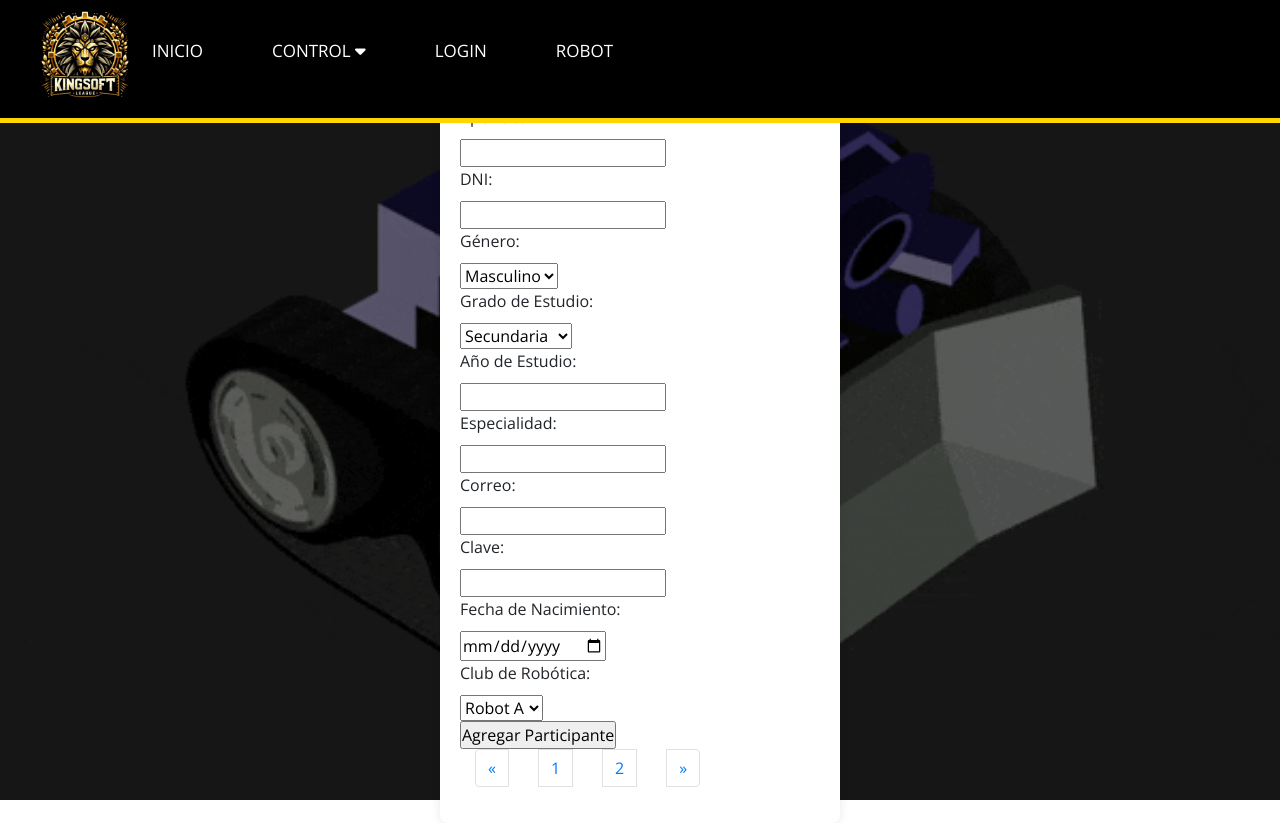
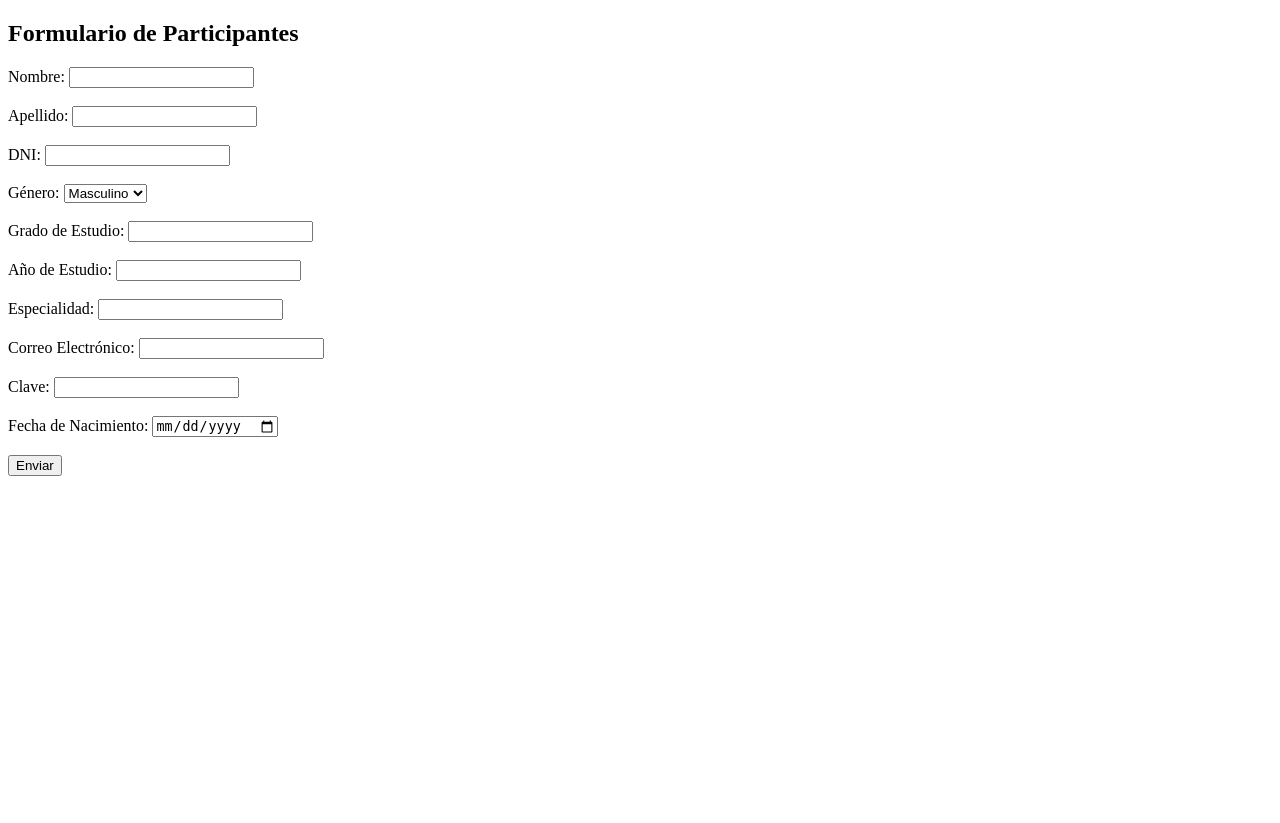
Before and after one commit to Sarai6e/APP-KINGSOFT-LEAGUE, a PHP site: page /agregar_participantes.php in a window 1280 px wide. After the commit the page ends 476 px from the top, so only its background shows below. Run offline with PHP 8.4, Linux system fonts and the light colour scheme; data comes from the database, SQL or seed files in the repository.

Commit message:
avance turno mañana 01_04_24

```diff
--- a/Versión_1/Diseño/ParticipanteView.php
+++ b/Versión_1/Diseño/ParticipanteView.php
@@ -37,7 +37,7 @@ $participantes = $controller->getAllParticipantes();
         <!-- Título y botón de agregar -->
         <div class="d-flex justify-content-between align-items-center mb-4">
             <h1 class="mt-4 mb-4">Participantes</h1>
-            <a href="agregar_club.php" class="btn btn-success">Agregar Participantes</a>
+            <a href="agregar_participantes.php" class="btn btn-success">Agregar Participantes</a>
         </div>
     <table class="table table-bordered">
         <thead class="thead-dark">
--- a/Versión_1/Diseño/agregar_participantes.php
+++ b/Versión_1/Diseño/agregar_participantes.php
@@ -1,160 +1,94 @@
+<!DOCTYPE html>
+<html lang="es">
+<head>
+  <meta charset="UTF-8">
+  <meta name="viewport" content="width=device-width, initial-scale=1.0">
+  <title>Formulario de Participantes</title>
+</head>
+<body>
+  <h2>Formulario de Participantes</h2>
+  <form action="procesar_formulario.php" method="POST">
+    <label for="nombre">Nombre:</label>
+    <input type="text" id="nombre" name="nombre" required maxlength="50"><br><br>
+
+    <label for="apellido">Apellido:</label>
+    <input type="text" id="apellido" name="apellido" required maxlength="50"><br><br>
+
+    <label for="dni">DNI:</label>
+    <input type="text" id="dni" name="dni" required maxlength="10"><br><br>
+
+    <label for="genero">Género:</label>
+    <select id="genero" name="genero" required>
+      <option value="1">Masculino</option>
+      <option value="2">Femenino</option>
+      <option value="3">Otro</option>
+    </select><br><br>
+
+    <label for="grado_estudio">Grado de Estudio:</label>
+    <input type="number" id="grado_estudio" name="grado_estudio" required><br><br>
+
+    <label for="año_estudio">Año de Estudio:</label>
+    <input type="number" id="año_estudio" name="año_estudio" required><br><br>
+
+    <label for="especialidad">Especialidad:</label>
+    <input type="text" id="especialidad" name="especialidad" required maxlength="50"><br><br>
+
+    <label for="correo">Correo Electrónico:</label>
+    <input type="email" id="correo" name="correo" required maxlength="100"><br><br>
+
+    <label for="clave">Clave:</label>
+    <input type="password" id="clave" name="clave" required maxlength="50"><br><br>
+
+    <label for="fecha_nacimiento">Fecha de Nacimiento:</label>
+    <input type="date" id="fecha_nacimiento" name="fecha_nacimiento" required><br><br>
+
+    <button type="submit">Enviar</button>
+  </form>
   <?php
-// Datos de conexión a la base de datos
+// Verificar si se ha enviado el formulario
+if ($_SERVER["REQUEST_METHOD"] == "POST") {
+    // Establecer conexión con la base de datos
     $servername = "localhost";
     $username = "root";
     $password = "";
     $dbname = "datosks";
 
-// Crear conexión
     $conn = new mysqli($servername, $username, $password, $dbname);
 
-// Verificar conexión
+    // Verificar la conexión
     if ($conn->connect_error) {
         die("Conexión fallida: " . $conn->connect_error);
     }
 
-// Mensaje de éxito o error
-$message = '';
+    // Obtener los datos del formulario
+    $nombre = $_POST['nombre'];
+    $apellido = $_POST['apellido'];
+    $dni = $_POST['dni'];
+    $genero = $_POST['genero'];
+    $grado_estudio = $_POST['grado_estudio'];
+    $año_estudio = $_POST['año_estudio'];
+    $especialidad = $_POST['especialidad'];
+    $correo = $_POST['correo'];
+    $clave = $_POST['clave'];
+    $fecha_nacimiento = $_POST['fecha_nacimiento'];
 
-// Verificar si se ha enviado el formulario
-if ($_SERVER["REQUEST_METHOD"] == "POST") {
-    // Recuperar datos del formulario
-    $nombre = $_POST["nombre"];
-    $apellido = $_POST["apellido"];
-    $dni = $_POST["dni"];
-    $genero = $_POST["genero"];
-    $grado_estudio = $_POST["grado_estudio"];
-    $año_estudio = $_POST["año_estudio"];
-    $especialidad = $_POST["especialidad"];
-    $correo = $_POST["correo"];
-    $clave = $_POST["clave"];
-    $fecha_nacimiento = $_POST["fecha_nacimiento"];
-    $club_robotica_id = $_POST["club_robotica"];
+    // Preparar la consulta SQL
+    $sql = "INSERT INTO participantes (nombre, apellido, dni, participante_genero_id, grado_estudio_id, año_estudio, especialidad, correo, clave, fecha_nacimiento) VALUES ('$nombre', '$apellido', '$dni', '$genero', '$grado_estudio', '$año_estudio', '$especialidad', '$correo', '$clave', '$fecha_nacimiento')";
 
-    // Insertar datos en la tabla participantes
-    $query = "INSERT INTO participantes (nombre, apellido, dni, participante_genero_id, grado_estudio_id, año_estudio, especialidad, correo, clave, fecha_nacimiento, club_robotica_id)
-              VALUES ('$nombre', '$apellido', '$dni', '$genero', '$grado_estudio', '$año_estudio', '$especialidad', '$correo', '$clave', '$fecha_nacimiento', '$club_robotica_id')";
+    // Ejecutar la consulta y verificar si fue exitosa
+    if ($conn->query($sql) === TRUE) {
+        echo "¡Los datos se han insertado correctamente!";
+    } else {
+        echo "Error: " . $sql . "<br>" . $conn->error;
+    }
 
-    if (mysqli_query($conn, $query)) {
-        $message = "Participante agregado correctamente.";
-    } else {
-        $message = "Error al agregar participante: " . mysqli_error($conn);
-    }
+    // Cerrar la conexión con la base de datos
+    $conn->close();
 }
 ?>
-
-<!DOCTYPE html>
-<html lang="es">
-<head>
-    <meta charset="UTF-8">
-    <meta name="viewport" content="width=device-width, initial-scale=1.0">
-    <title>Agregar Participantes</title>
-        <!-- Agregar Bootstrap CSS -->
-        <link rel="stylesheet" href="https://stackpath.bootstrapcdn.com/bootstrap/4.5.2/css/bootstrap.min.css">
-    <style>
-        /* Estilos CSS */
-        body {
-            margin: 0;
-            padding: 0;
-            display: flex;
-            justify-content: center;
-            align-items: center;
-            height: 100vh;
-            background-color: rgba(255, 255, 255, 0.8); /* Fondo blanco transparente */
-        }
-
-        form {
-            width: 400px;
-            padding: 20px;
-            background-color: white;
-            border-radius: 8px;
-            box-shadow: 0 0 10px rgba(0, 0, 0, 0.1); /* Sombra suave */
-        }
-
-        label {
-            display: block;
-            margin-bottom: 10px;
-        }
-
-        p {
-            text-align: center;
-        }
-
-        .message {
-            text-align: center;
-            padding-top: 10px;
-            color: green;
-        }
-    </style>
-</head>
-<body>
-    <?php include 'navegador.php'; ?>
-    <div class="message"><?php echo $message; ?></div>
-    <!-- Formulario de registro de participantes -->
-    <form method="POST" action="<?php echo htmlspecialchars($_SERVER["PHP_SELF"]); ?>">
-        <h2 style="text-align: center;">Agregar Participantes</h2>
-        <label  for="nombre">Nombre:</label>
-        <input  type="text" name="nombre" required><br>
-        <label for="apellido">Apellido:</label>
-        <input type="text" name="apellido" required><br>
-        <label for="dni">DNI:</label>
-        <input type="text" name="dni" required><br>
-        <label for="genero">Género:</label>
-        <select name="genero">
-            <option value="1">Masculino</option>
-            <option value="3">Femenino</option>
-        </select><br>
-        <label for="grado_estudio">Grado de Estudio:</label>
-        <select name="grado_estudio">
-            <option value="1">Secundaria</option>
-            <option value="3">Universidad</option>
-        </select><br>
-        <label for="año_estudio">Año de Estudio:</label>
-        <input type="number" name="año_estudio" required><br>
-        <label for="especialidad">Especialidad:</label>
-        <input type="text" name="especialidad"><br>
-        <label for="correo">Correo:</label>
-        <input type="email" name="correo" required><br>
-        <label for="clave">Clave:</label>
-        <input type="password" name="clave" required><br>
-        <label for="fecha_nacimiento">Fecha de Nacimiento:</label>
-        <input type="date" name="fecha_nacimiento" required><br>
-        <label for="club_robotica">Club de Robótica:</label>
-        <select name="club_robotica">
-            <!-- Opciones del club de robótica -->
-            <?php
-            // Consulta para obtener los clubes de robótica
-            $query_clubes = "SELECT id, nombre FROM club_robotica";
-            $result_clubes = mysqli_query($conn, $query_clubes);
-
-            // Iterar sobre los resultados y mostrar las opciones
-            while ($row = mysqli_fetch_assoc($result_clubes)) {
-                echo "<option value='" . $row['id'] . "'>" . $row['nombre'] . "</option>";
-            }
-            ?>
-        </select><br>
-        <input type="submit" value="Agregar Participante">
-        <!--<p>¿Quieres volver al registro de usuarios? <a href="registro.php">Haz clic aquí</a>.</p>-->
-        <nav aria-label="Page navigation example">
-  <ul class="pagination">
-    <li class="page-item">
-      <a class="page-link" href="registro.php" aria-label="Previous">
-        <span aria-hidden="true">&laquo;</span>
-      </a>
-    </li>
-    <li class="page-item"><a class="page-link" href="registro.php">1</a></li>
-    <li class="page-item"><a class="page-link" href="agregar_participantes.php">2</a></li>
-    <li class="page-item">
-      <a class="page-link" href="agregar_participantes.php" aria-label="Next">
-        <span aria-hidden="true">&raquo;</span>
-      </a>
-    </li>
-  </ul>
-</nav>
-    </form>
+</body>
 
 
-        <!-- Agregar Bootstrap JS (Opcional, si lo necesitas) -->
-        <script src="https://stackpath.bootstrapcdn.com/bootstrap/4.5.2/js/bootstrap.min.js"></script>
-</body>
+
+
 </html>
--- a/Versión_1/Diseño/navegador.php
+++ b/Versión_1/Diseño/navegador.php
@@ -37,11 +37,11 @@
                 <li><a href="menu.html">Inicio</a></li>
                 <li><a href="#inicio">CONTROL <i class="fas fa-caret-down"></i></a>
                     <ul class="sub-menu">
+                    <li><a href="ParticipanteView.php">Participante</a></li>
                         <li><a href="ClubRoboticaView.php">Club Robotica</a></li>
                         <li><a href="CompetenciaView.php">Competencia</a></li>
                         <li><a href="GradoEstudioView.php">Grado Estudio</a></li>
                         <li><a href="NombreInstitucionView.php">Nombre Institucion</a></li>
-                        <li><a href="ParticipanteView.php">Participante</a></li>
                         <li><a href="ParticipanteGeneroView.php">Genero</a></li>
                         <li><a href="RobotView.php">Robot</a></li>
                         <li><a href="RobotCompetenciaView.php">Robot Competencia</a></li>
```
Also changed, not shown: Versión_1/Diseño/registro.php (+0 -18 lines). Lines whose indentation alone changed are shown as unchanged.
